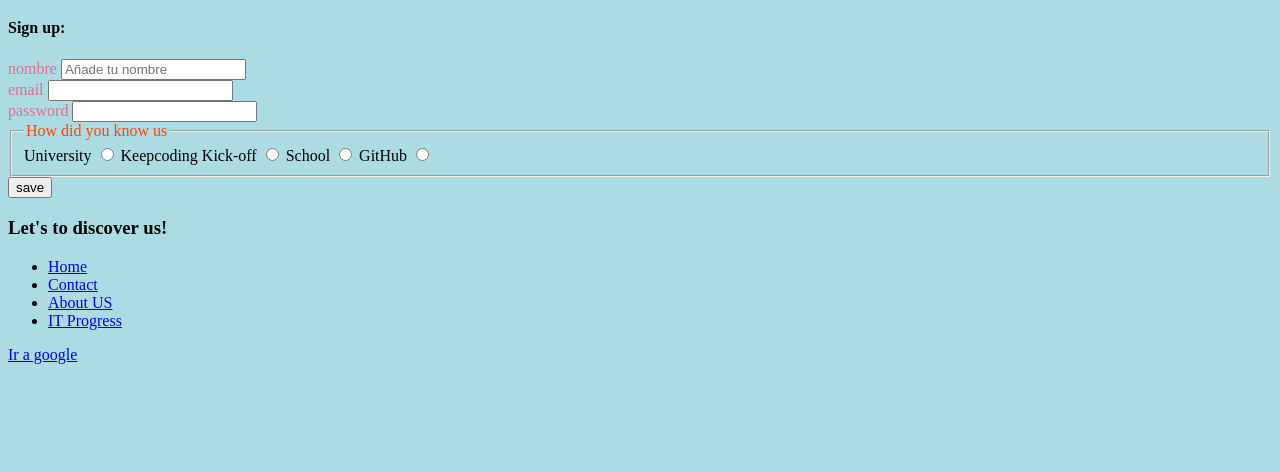
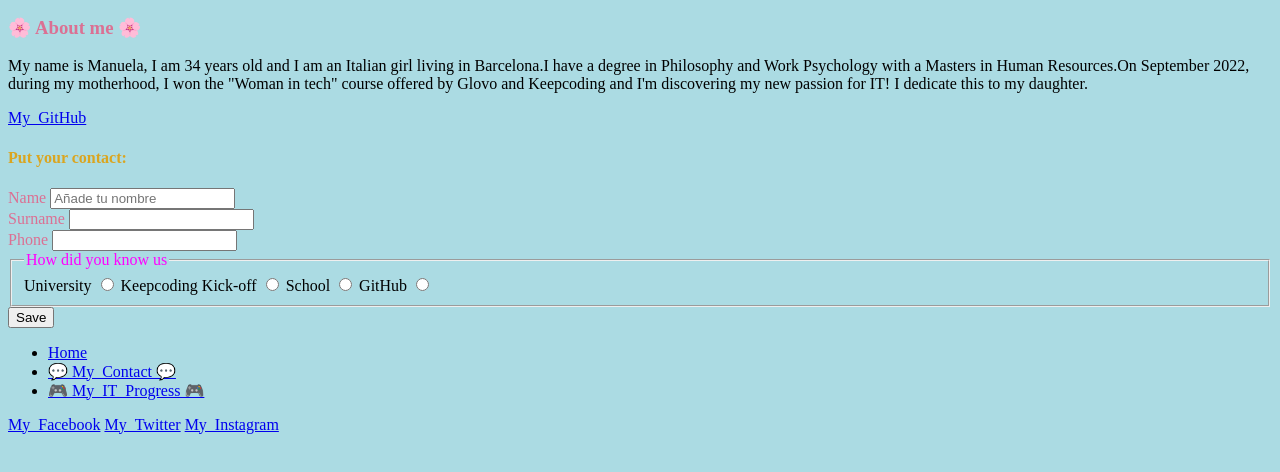
Before and after one commit to ManuelaDiSalvo/my-portfolio, a plain HTML site: page index.html in a window 1280 px wide. Shown: the part 210-682 px from the top of the page. Drawn offline with Linux system fonts and the light colour scheme.

Commit message:
New index page

```diff
--- a/index.html
+++ b/index.html
@@ -11,25 +11,32 @@
 
     <header></header>
 
-<ul id="Principalmenu"></ul>
+</nav>
+<main class="main-content">
+  <h3 class="me">🌸 About me 🌸</h3>
+  <p>My name is Manuela, I am 34 years old and I am an Italian girl living in Barcelona.I have a degree in Philosophy and Work Psychology with a Masters in Human Resources.On September 2022, during my motherhood, I won the "Woman in tech" course offered by Glovo and Keepcoding and I'm discovering my new passion for IT!
+    I dedicate this to my daughter.</p>
 
-<h4>Sign up:</h4>
-<form action = "login.html" method="post" novalidate>
+    <a class="link GitHub" href="https://github.com/ManuelaDiSalvo" target="_blank">My_GitHub</a>
+
+
+<h4 class="you">Put your contact:</h4>
+<form action = "login.html" method="get">
     <div>
-      <label  for="name">nombre</label>
+      <label  for="name">Name</label>
       <input required id="name" name="name" type="text" placeholder="Añade tu nombre">
     </div>
     <div>
-      <label for="mail">email</label>
-      <input required id="mail" name="email" type="email">
+      <label for="surname">Surname</label>
+      <input required id="surname" name="surname" type="surname">
     </div>
     <div>
-      <label  for="number">password</label>
-      <input required id="number" name="number" type="number">
+      <label for="phone">Phone</label>
+      <input type="tel" id="phone" name="phone" pattern="[0-9]+">
     </div>
     <fieldset>
 
-      <legend>How did you know us</legend>
+      <legend class="us">How did you know us</legend>
 
       <label class="block"for="University">University</label>
       <input required id="University" type="radio" name="favLang" value="University">
@@ -43,27 +50,26 @@
       <label class="block"for="GitHub">GitHub</label>
       <input  required id="GitHub" type="radio" name="favLang" value="GitHub">
     </fieldset>
-    <input type="submit" value="save">
+    <input type="submit" value="Save">
   </form>
 
-</nav>
-<main class="main-content">
-  <h3>Let's to discover us!</h3>
+</main>
 
-</main>
+<ul>
+  <li><a href="index.html">Home</a></li>
+  <li><a href="contact.html">💬 My_Contact 💬</a></li>
+  <li><a href="progress.html">🎮 My_IT_Progress 🎮</a></li>
+
+</ul>
 
 
     </section>
 
   <footer>
 
-        <ul>
-            <li><a href="index.html">Home</a></li>
-            <li><a href="contact.html">Contact</a></li>
-            <li><a href="about-us.html">About US</a></li>
-            <li><a href="progress.html">IT Progress</a></li>
-        </ul>
-        <a class="link white" href="https://google.com" target="_blank">Ir a google</a>
+    <a class="link facebook" href="https://www.facebook.com/login/" target="_blank">My_Facebook</a>
+    <a class="link twitter" href="https://www.twitter.com/login/" target="_blank">My_Twitter</a>
+    <a class="link Instagram" href="https://www.instagram.com/login/" target="_blank">My_Instagram</a>
 
   </footer>
 </body>
```
